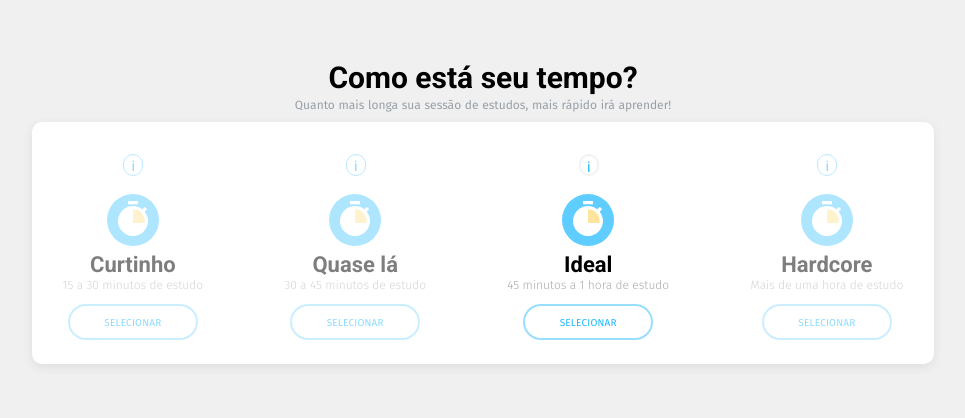
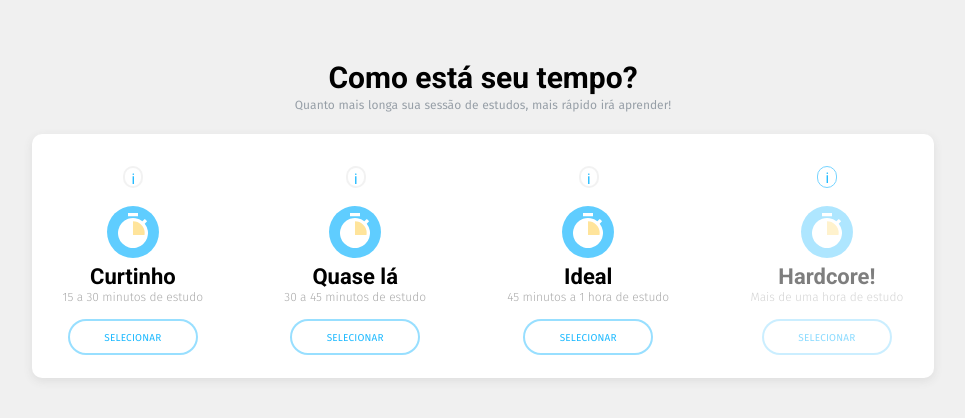
Before and after one commit to ocBruno/difficulty-screen, a Vue app: page / in a window 1280 px wide. Shown: the top 418 px of the page, without its empty margins (157-1122 px from the left). Built offline with nearby package versions, Linux system fonts and the light colour scheme.

Commit message:
refactor items

```diff
--- a/src/components/DifficultyScreen.vue
+++ b/src/components/DifficultyScreen.vue
@@ -4,59 +4,73 @@
     <div class="screen-sub-header">
       Quanto mais longa sua sessão de estudos, mais rápido irá aprender!
     </div>
-    <DifficultySelector
-      :items="[
-        {
-          header: 'Curtinho',
-          desc: '15 a 30 minutos de estudo',
-          key: 'curtinho',
-          modalHeader: 'Curtinho',
-          modalDesc: `Sem problemas, caso tenha poucas cartas ou esteja um pouco sem tempo esse modo de estudo é o ideal.
-             <br/> <br/>
-             Importante se lembrar que sempre que tiver o modo <b>ideal</b> disponível, deve estudar por ele ok?`
-        },
-        {
-          header: 'Quase lá',
-          desc: '30 a 45 minutos de estudo',
-          key: 'quase-la',
-          modalHeader: 'Quase lá...',
-          modalDesc: `Estamos no caminho certo!
-             <br/> <br/>
-             Caso não tenha cartas para o modo ideal, tudo bem estudar por esse.`
-        },
-        {
-          header: 'Ideal',
-          desc: '<span>45 minutos a</span> <span>1 hora de estudo</span>',
-          key: 'ideal',
-          modalHeader: 'Ideal!',
-          modalDesc: `Perfeito! Esse modo garante o tempo de prática necessária para atingir seus objetivos ao longo prazo. Pode ser que em alguns dias não tenha cartas suficientes para estudar, mas sempre que disponível, procure utilizer esse modo!`
-        },
-        {
-          header: 'Hardcore',
-          desc: '<span>Mais de uma</span> <span>hora de estudo</span>',
-          key: 'hardcore',
-          modalHeader: 'Hardcore!',
-          modalDesc: `Para quem quiser se desafiar. Nesse modo não existe um limite de tempo.
-            <br/> <br/>
-            Iremos mostrar cartas até o deck acabar. Uma verdadeira maratona de estudos!`
-        }
-      ]"
-    />
+    <DifficultySelector :items="items" />
   </div>
 </template>
 
 <script>
-import DifficultySelector from './DifficultySelector'
+import DifficultySelector from "./DifficultySelector"
 
 export default {
-  name: 'DifficultyScreen',
+  name: "DifficultyScreen",
   components: { DifficultySelector },
-  data: () => {return {}},
+  data: () => {
+    return {
+      items: [
+        {
+          header: "Curtinho",
+          desc: "15 a 30 minutos de estudo",
+          key: "curtinho",
+          modal: {
+            header: "Curtinho",
+            desc: `Sem problemas, caso tenha poucas cartas ou esteja um pouco sem tempo esse modo de estudo é o ideal.
+             <br/> <br/>
+             Importante se lembrar que sempre que tiver o modo <b>ideal</b> disponível, deve estudar por ele ok?`
+          },
+          isDisabled: false
+        },
+        {
+          header: "Quase lá",
+          desc: "30 a 45 minutos de estudo",
+          key: "quase-la",
+          modal: {
+            header: "Quase lá...",
+            desc: `Estamos no caminho certo!
+             <br/> <br/>
+             Caso não tenha cartas para o modo ideal, tudo bem estudar por esse.`
+          },
+          isDisabled: false
+        },
+        {
+          header: "Ideal",
+          desc: "<span>45 minutos a</span> <span>1 hora de estudo</span>",
+          key: "ideal",
+          modal: {
+            header: "Ideal!",
+            desc: `Perfeito! Esse modo garante o tempo de prática necessária para atingir seus objetivos ao longo prazo. Pode ser que em alguns dias não tenha cartas suficientes para estudar, mas sempre que disponível, procure utilizer esse modo!`
+          },
+          isDisabled: false
+        },
+        {
+          header: "Hardcore!",
+          desc: "<span>Mais de uma</span> <span>hora de estudo</span>",
+          key: "hardcore",
+          modal: {
+            header: "Hardcore",
+            desc: `Para quem quiser se desafiar. Nesse modo não existe um limite de tempo.
+            <br/> <br/>
+            Iremos mostrar cartas até o deck acabar. Uma verdadeira maratona de estudos!`
+          },
+          isDisabled: true
+        }
+      ]
+    }
+  }
 }
 </script>
 
 <style>
-@import url('https://fonts.googleapis.com/css?family=Fira+Sans:300,400,600|Roboto:400,700&display=swap');
+@import url("https://fonts.googleapis.com/css?family=Fira+Sans:300,400,600|Roboto:400,700&display=swap");
 /* iphone 5 and other 320px */
 @media (min-width: 320px) and (max-width: 340px) {
   .desc span:nth-child(2) {
@@ -75,20 +89,20 @@ export default {
   margin-bottom: 0.52em;
 }
 .screen-header {
-  font-family: 'Roboto';
+  font-family: "Roboto";
   font-weight: 700;
   font-size: 30px;
   color: #000000;
 }
 .screen-sub-header {
-  font-family: 'Fira Sans';
+  font-family: "Fira Sans";
   word-spacing: 0.5px;
   opacity: 0.45;
-  margin-bottom: 0.7em;
 }
 /* mobile */
 @media (min-width: 320px) and (max-width: 720px) {
   /* descriptions that need a line break on mobile have a span wrapping each desc string */
+  /* in parent element because vue scoped styles do not apply to spa v-html attribtues */
   .desc {
     text-align: left;
   }
@@ -104,6 +118,10 @@ export default {
     margin-left: 2rem;
     font-size: 30pt !important;
     line-height: 1;
+    margin-top: 3rem;
+  }
+  .screen-sub-header {
+    margin-bottom: 0.7em;
   }
   .modal-dialog {
     bottom: 0;
@@ -152,6 +170,7 @@ export default {
   .screen-sub-header {
     text-align: center;
     font-size: 12px;
+    margin-bottom: 1.7em;
   }
 }
 </style>
--- a/src/components/DifficultySelector.vue
+++ b/src/components/DifficultySelector.vue
@@ -7,7 +7,7 @@
         :isFirst="item === items[0]"
         :isLast="item === items[items.length - 1]"
         v-on:updateSelectedItem="updateSelectedItem"
-        v-on:openInfoModal="openInfoModal"
+        v-on:onInfoClick="onInfoClick"
         v-on:setActiveModalItem="setActiveModalItem"
         :isSelected="selectedItemKey === item.key"
         v-bind:key="item.key + '-item'"
@@ -36,14 +36,32 @@ export default {
   data: items => {
     return {
       isModalVisible: false,
-      activeModalItem: {},
+      activeModalItem: {header: undefined, desc: undefined, modal: {header: undefined, desc: undefined}},
       selectedItemKey: 'ideal'
     }
   },
   methods: {
-    openInfoModal () {
+    setActiveModalItem(item) {
+      console.log('set active moda item')
+      console.log(item)
+      if(item.isDisabled && !item.isInfoButtonHovering) {
+        this.activeModalItem = {
+            header: undefined,
+            desc: undefined,
+            modal: {
+              header: "Não disponível",
+              desc: `Alguns modos podem estar desabilitados por você porque não tem cartas suficientes para estudar.
+        <br/><br/> O importante é sempre que disponível, estudar pelo modo ideal ok?`
+            }
+        }
+      } else {
+        this.activeModalItem = item
+      }
+    },
+    onInfoClick (item) {
       this.isModalVisible = true
-      this.showModal(this.activeModalItem.key)
+      $(`#${this.activeModalKey }-modal`).modal('show')
+
     },
     updateSelectedItem (key) {
       this.selectedItemKey = key
@@ -51,12 +69,6 @@ export default {
     closeModal () {
       this.isModalVisible = false
     },
-    setActiveModalItem (item) {
-      this.activeModalItem = item
-    },
-    showModal (key) {
-      $(`#${key}-modal`).modal('show')
-    }
   }
 }
 </script>
--- a/src/components/DifficultySelectorItem.vue
+++ b/src/components/DifficultySelectorItem.vue
@@ -1,5 +1,7 @@
 <template>
   <div
+    @mouseover="onHover"
+    @mouseout="onMouseOut"
     :id="item.key"
     :class="{
       'col-sm-auto row align-self-center difficulty-selector-item': true,
@@ -8,26 +10,26 @@
       last: isLast
     }"
   >
-    <div
-      @mouseover="onHover"
-      @mouseout="onMouseOut"
-      @click="onItemClick"
-      :class="{
-        translucid: !isHovering,
-        opaque: isSelected
-      }"
-    >
     <div id="screen-more-info-button">
       <button
         @click.stop="onInfoClick"
+        @mouseover="onInfoButtonHover"
+        @mouseout="onInfoButtonMouseOut"
         :class="{
           'col-sm-auto more-info-button': true,
-            'more-info-button-active': !isSelected
+          'more-info-button-active': item.isDisabled
         }"
       >
         i
       </button>
     </div>
+    <div
+      @click="onItemClick"
+      :class="{
+        disabled: item.isDisabled,
+        opaque: !item.isDisabled
+      }"
+    >
       <DifficultyStopwatchCurtinho
         v-if="item.key === 'curtinho'"
         :isHovering="isHovering"
@@ -57,7 +59,7 @@
         :class="{
           'select-button mx-auto': true,
           'select-button-hovering': isHovering,
-          opaque: isSelected
+          opaque: !item.isDisabled
         }"
       >
         SELECIONAR
@@ -68,7 +70,7 @@
         @click.stop="onInfoClick"
         :class="{
           'more-info-button': true,
-          'more-info-button-hover opaque': !isSelected
+          'more-info-button-hover opaque': item.isDisabled
         }"
       >
         <span> i </span>
@@ -93,14 +95,13 @@ export default {
   },
   props: {
     item: Object,
-    isDisabled: Boolean,
-    isSelected: Boolean,
     isFirst: Boolean,
     isLast: Boolean
   },
   data: () => {
     return {
-      isHovering: false
+      isHovering: false,
+      isInfoButtonHovering: false
     }
   },
   methods: {
@@ -111,12 +112,38 @@ export default {
     onMouseOut() {
       this.isHovering = false
     },
+    onInfoButtonHover() {
+      this.item.isInfoButtonHovering = true
+    },
+    onInfoButtonMouseOut() {
+      this.item.isInfoButtonHovering = false
+    },
     onItemClick() {
+        console.log(this.isInfoButtonHovering)
+
+      if (this.item.isDisabled && this.isInfoButtonHovering) {
+        console.log('info hovering')
+      } else if (this.item.isDisabled && !this.isInfoButtonHovering) {
+
+        this.$emit("onInfoClick", {
+          item: {
+            header: undefined,
+            desc: undefined,
+            modal: {
+              header: "Não disponível",
+              desc: `Alguns modos podem estar desabilitados por você porque não tem cartas suficientes para estudar.
+        <br/><br/> O importante é sempre que disponível, estudar pelo modo ideal ok?`
+            }
+          }
+        })
+      } else {
         this.$emit("updateSelectedItem", this.item.key)
-      this.$emit("openInfoModal", this.item)
+      }
     },
     onInfoClick() {
-      this.$emit("openInfoModal", this.item)
+      console.log('test')
+      console.log(this.item)
+      this.$emit("onInfoClick", this.item)
     }
   },
   mounted() {},
@@ -133,9 +160,10 @@ export default {
 .opaque {
   opacity: 1 !important;
 }
-.translucid {
+.disabled {
   opacity: 0.5;
 }
+
 .header-desc {
   display: block;
 }
@@ -218,7 +246,10 @@ export default {
   display: inline-block;
 }
 
-#curtinho > div:first-child, #quase-la > div:first-child, #ideal > div:first-child, #hardcore > div:first-child {
+#curtinho > div:first-child,
+#quase-la > div:first-child,
+#ideal > div:first-child,
+#hardcore > div:first-child {
   margin-top: 0.52em;
 }
 button:focus {
@@ -235,7 +266,6 @@ button:focus {
   .stopwatch-container {
     margin-right: 0.8em !important;
   }
-
 }
 /* mobile */
 @media (min-width: 340px) and (max-width: 900px) {
@@ -245,7 +275,6 @@ button:focus {
 }
 /* mobile */
 @media (min-width: 320px) and (max-width: 720px) {
-
   .header-desc {
     display: inline-block;
     vertical-align: middle;
@@ -303,8 +332,15 @@ button:focus {
 
 /* tablet/laptop/desktop */
 @media (min-width: 721px) and (max-width: 1960px) {
-.desc-hovering, .header-hovering {
+  .difficulty-selector-item {
+    display: block !important;
+  }
+  .desc-hovering,
+  .header-hovering {
     transform: translateY(-1px);
+  }
+  .desc {
+    margin-bottom: 1.28em;
   }
   .select-button-hovering {
     transform: scale(1.01);
```
Also changed, not shown: src/components/DifficultySelectorItemModal.vue (+22 -17 lines). Lines whose indentation alone changed are shown as unchanged.
